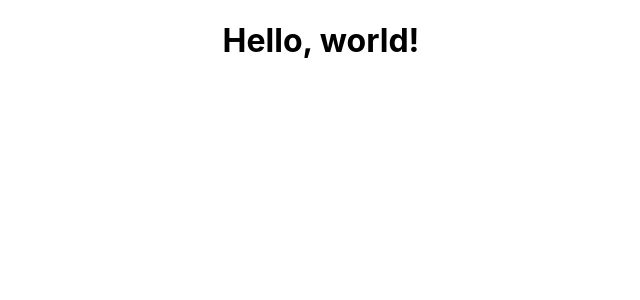
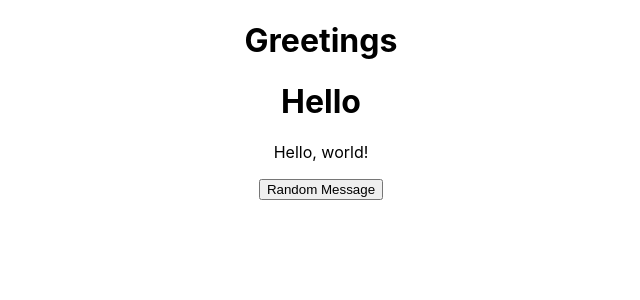
Before and after one commit to Anny85-code/hello-react-front-end, a React (Create React App) app: page / in a window 1280 px wide. Shown: the top 300 px of the page, without its empty margins (319-959 px from the left). Built offline with nearby package versions, Linux system fonts and the light colour scheme; no server answers.

Commit message:
:coffin: Clean p
Remove dead code

```diff
--- a/src/Redux/greetings/greetingReducer.js
+++ b/src/Redux/greetings/greetingReducer.js
@@ -12,17 +12,10 @@ const initialState = []
 
 
 export const fetchGreetingsFromApi = () => async (dispatch) => {
-    const result = await axios.get('localhost:3000/api/v1/greetings',{mode: 'no-cors'});
 
-    const data = await result
-    dispatch(getGreetings(data));
-
-    // const req = await fetch('http://localhost:3000/api/v1/greetings', {
-    //   mode: 'no-cors'
-    // });
-    // const res = await req.json();
-    // dispatch(getGreetings(res));
-    // console.log('Hi bright',res);
+    const req = await fetch('http://localhost:3000/api/v1/greetings');
+    const res = await req.json();
+    dispatch(getGreetings(res));
   };
 
 const greetingReducer = (state = initialState, action) => {
--- a/src/components/greeting.js
+++ b/src/components/greeting.js
@@ -3,17 +3,40 @@ import { useSelector, useDispatch} from 'react-redux'
 import { fetchGreetingsFromApi } from '../redux/greetings/greetingReducer';
 
 const Greeting = () => {
+
+  const  allGreetings = useSelector(state => state.greetings);
   const dispatch = useDispatch();
-  useSelector(state => state.greetings);
+  const [greetingData, setGreetingData] = React.useState([{
+    id: 0,
+    title: 'Hello',
+    message: 'Hello, world!',
+  }]);
+
+  const handleRandomMessage = () => {
+    const newGreetings = allGreetings[Math.round((allGreetings.length - 1) * Math.random()) ];
+    setGreetingData([newGreetings]);
+  }
+
 
   useEffect(() => {
     dispatch(fetchGreetingsFromApi())
+
   },[]);
 
   return (
-    <div>
-      <h1>Hello, world!</h1>
-    </div>
+<div>
+  <h1>Greetings</h1>
+  {greetingData.map((greeting)=>{
+    return (
+      <div key={greeting.id}>
+        <h1>{greeting.title}</h1>
+        <p>{greeting.message}</p>
+      </div>
+    )
+  }
+  )}
+  <button onClick={handleRandomMessage}>Random Message</button>
+</div>
   )
 }
 
```
Also changed, not shown: src/components/play.js (added, +20 -0 lines).
